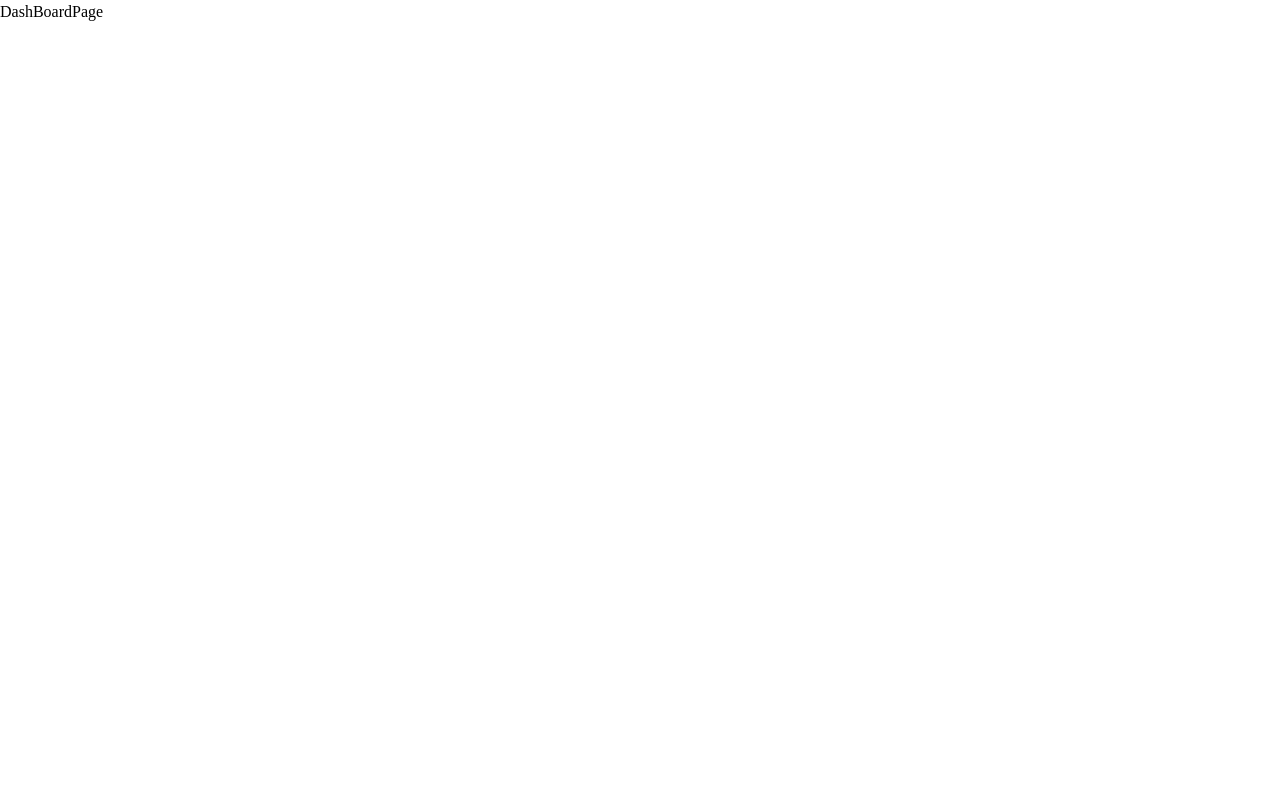
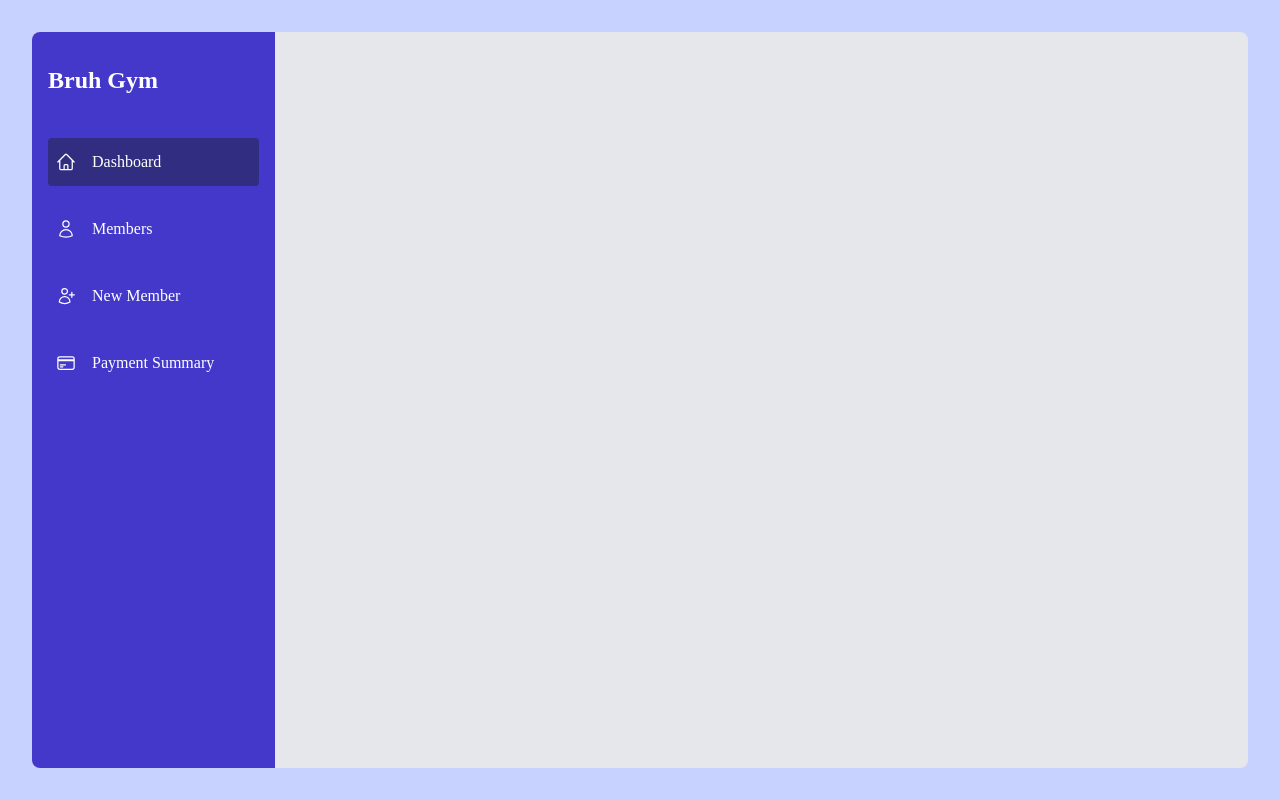
Before and after one commit to Inderpreet-React/gym-management, a React (Create React App) app: page /dashboard in a window 1280 px wide. Built offline with nearby package versions, Linux system fonts and the light colour scheme; a web font is replaced by a local one.

Commit message:
initial sidebar design

```diff
--- /dev/null
+++ b/src/components/dashboard/Sidebar.js
@@ -0,0 +1,37 @@
+import React from "react";
+import {
+	HomeIcon,
+	UserIcon,
+	UserPlusIcon,
+	CreditCardIcon,
+} from "@heroicons/react/24/outline";
+
+function Sidebar(props) {
+	const liClasses = "flex items-center gap-4 h-12 pl-2 rounded";
+	const iconClasses = "h-5 w-5";
+	const activeClasses = "bg-indigo-900";
+	return (
+		<nav className="flex h-full w-1/5 flex-col bg-indigo-700 py-8 px-4">
+			<h1 className="w-full text-2xl font-bold text-white">Bruh Gym</h1>
+			<ul className="text-l mt-8 flex h-[40%] w-full flex-col justify-around text-white">
+				<li className={`${liClasses} ${activeClasses}`}>
+					<HomeIcon className={iconClasses} />
+					Dashboard
+				</li>
+				<li className={liClasses}>
+					<UserIcon className={iconClasses} />
+					Members
+				</li>
+				<li className={liClasses}>
+					<UserPlusIcon className={iconClasses} />
+					New Member
+				</li>
+				<li className={liClasses}>
+					<CreditCardIcon className={iconClasses} /> Payment Summary
+				</li>
+			</ul>
+		</nav>
+	);
+}
+
+export default Sidebar;
--- a/src/pages/DashBoardPage.js
+++ b/src/pages/DashBoardPage.js
@@ -1,7 +1,14 @@
 import React from "react";
+import Sidebar from "../components/dashboard/Sidebar";
 
 function DashBoardPage(props) {
-	return <div>DashBoardPage</div>;
+	return (
+		<div className="flex h-screen w-full bg-indigo-200 p-8">
+			<div className="w-full overflow-hidden rounded-lg bg-gray-200">
+				<Sidebar />
+			</div>
+		</div>
+	);
 }
 
 export default DashBoardPage;
```
